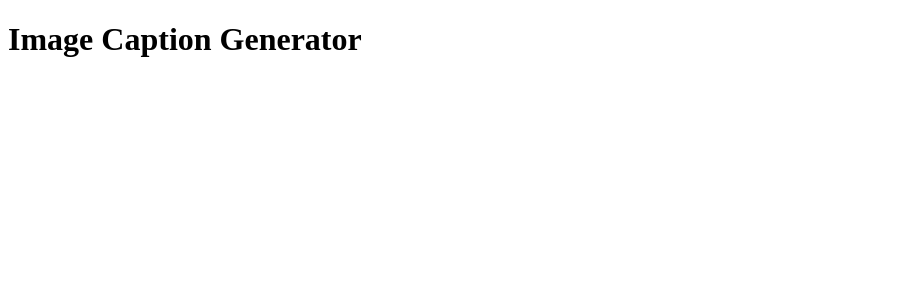
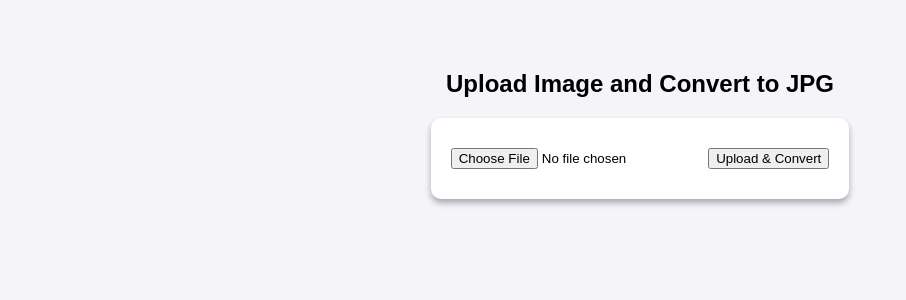
Before and after one commit to balamurugan-kaliyaperumal/Image_Captioning_using_Deep_Learning, a Flask app: page / in a window 1280 px wide. Shown: the top 300 px of the page, without its empty margins (0-906 px from the left). Run offline with Flask 3, Linux system fonts and the light colour scheme.

Commit message:
Image Uploading and convert into jpg completed

```diff
--- a/app.py
+++ b/app.py
@@ -1,9 +1,49 @@
-from flask import Flask, render_template
+from flask import Flask, render_template, request, jsonify
+import os
+from PIL import Image
+from werkzeug.utils import secure_filename
 
 app = Flask(__name__)
+
+UPLOAD_FOLDER = "static/uploads"
+os.makedirs(UPLOAD_FOLDER, exist_ok=True)
+
+ALLOWED_EXTENSIONS = {"png", "jpg", "jpeg"}
+
+def allowed_file(filename):
+    return '.' in filename and filename.rsplit('.', 1)[1].lower() in ALLOWED_EXTENSIONS
+
+def convert_to_jpg(image_path):
+    img = Image.open(image_path)
+    rgb_img = img.convert("RGB")
+    new_path = os.path.splitext(image_path)[0] + ".jpg"
+    rgb_img.save(new_path, "JPEG")
+    return new_path
 
 @app.route('/')
 def home():
     return render_template('index.html')
-if(__name__ == '__main__'):
+
+@app.route('/upload', methods=['POST'])
+def upload_image():
+    if 'image' not in request.files:
+        return jsonify({"error": "No file part"}), 400
+
+    file = request.files['image']
+    if file.filename == '':
+        return jsonify({"error": "No selected file"}), 400
+
+    if file and allowed_file(file.filename):
+        filename = secure_filename(file.filename)
+        filepath = os.path.join(UPLOAD_FOLDER, filename)
+        file.save(filepath)
+
+        if not filename.lower().endswith(".jpg"):
+            filepath = convert_to_jpg(filepath)
+
+        return jsonify({"message": "Image uploaded and converted to JPG successfully.", "image_path": "/" + filepath})
+
+    return jsonify({"error": "Invalid file type"}), 400
+
+if __name__ == '__main__':
     app.run(debug=True)
--- a/templates/index.html
+++ b/templates/index.html
@@ -3,9 +3,84 @@
 <head>
     <meta charset="UTF-8">
     <meta name="viewport" content="width=device-width, initial-scale=1.0">
-    <title>Image Caption Generator</title>
+    <title>Image Upload & Convert to JPG</title>
+    <style>
+        body {
+            font-family: 'Arial', sans-serif;
+            display: flex;
+            flex-direction: column;
+            align-items: center;
+            margin-top: 50px;
+            background-color: #f4f4f9;
+        }
+
+        .upload-section {
+            background: #fff;
+            padding: 20px;
+            border-radius: 10px;
+            box-shadow: 0 4px 6px rgba(0, 0, 0, 0.3);
+            text-align: center;
+        }
+
+        .upload-section input {
+            margin: 10px 0;
+        }
+
+        .output {
+            margin-top: 20px;
+            text-align: center;
+        }
+
+        .output img {
+            max-width: 300px;
+            margin-top: 20px;
+            border: 2px solid #333;
+            border-radius: 5px;
+        }
+    </style>
 </head>
 <body>
-    <h1>Image Caption Generator</h1>
+    <h2>Upload Image and Convert to JPG</h2>
+    <div class="upload-section">
+        <input type="file" id="imageUpload" accept="image/*">
+        <button onclick="uploadImage()">Upload & Convert</button>
+    </div>
+
+    <div class="output" id="output"></div>
+
+    <script>
+        async function uploadImage() {
+            const fileInput = document.getElementById("imageUpload");
+            const file = fileInput.files[0];
+
+            if (!file) {
+                alert("Please select an image.");
+                return;
+            }
+
+            const formData = new FormData();
+            formData.append("image", file);
+
+            try {
+                const response = await fetch("/upload", {
+                    method: "POST",
+                    body: formData,
+                });
+
+                const result = await response.json();
+                if (response.ok) {
+                    document.getElementById("output").innerHTML = `
+                        <p>${result.message}</p>
+                        <img src="${result.image_path}" alt="Converted Image">
+                    `;
+                } else {
+                    alert(result.error);
+                }
+            } catch (error) {
+                console.error(error);
+                alert("Error uploading the image.");
+            }
+        }
+    </script>
 </body>
 </html>
```
Also changed, not shown: static/uploads/OIP.jpg (added), static/uploads/OIP.png (added), static/uploads/cat.jpg (added).
